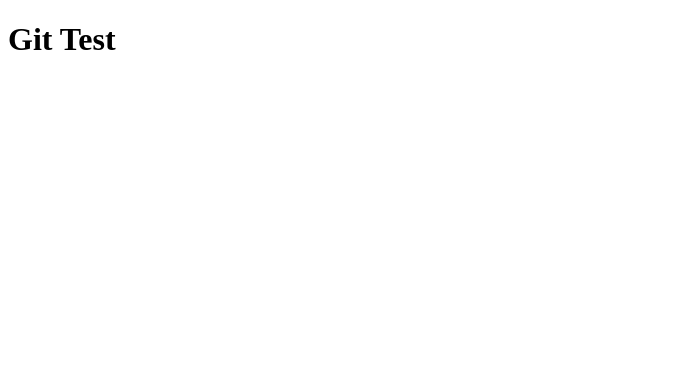
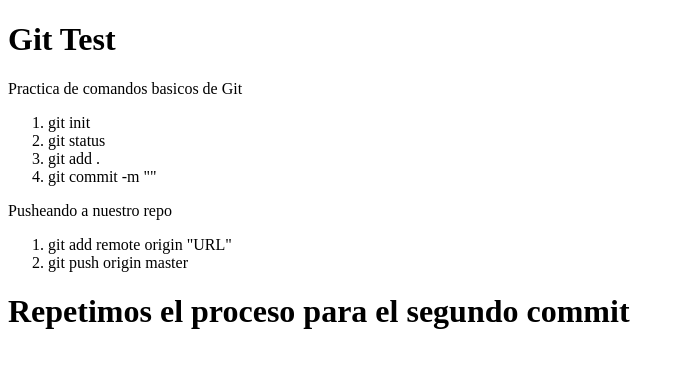
Before and after one commit to AgustinArielGalarza/Cursera-Nodejs-Practicas-Backend, a plain HTML site: page index.html in a window 1280 px wide. Shown: the whole page, without its empty margins (0-685 px from the left). Drawn offline with Linux system fonts and the light colour scheme.

Commit message:
second commit

```diff
--- a/index.html
+++ b/index.html
@@ -4,5 +4,18 @@
 
     <body>
         <h1>Git Test</h1>
+        <p>Practica de comandos basicos de Git</p>
+        <ol>
+            <li>git init</li>
+            <li>git status</li>
+            <li>git add .</li>
+            <li>git commit -m ""</li>
+        </ol>
+        <p>Pusheando a nuestro repo</p>
+        <ol>
+            <li>git add remote origin "URL"</li>
+            <li>git push origin master</li>
+        </ol>
+        <h1>Repetimos el proceso para el segundo commit</h1>
     </body>
 </html>
```
